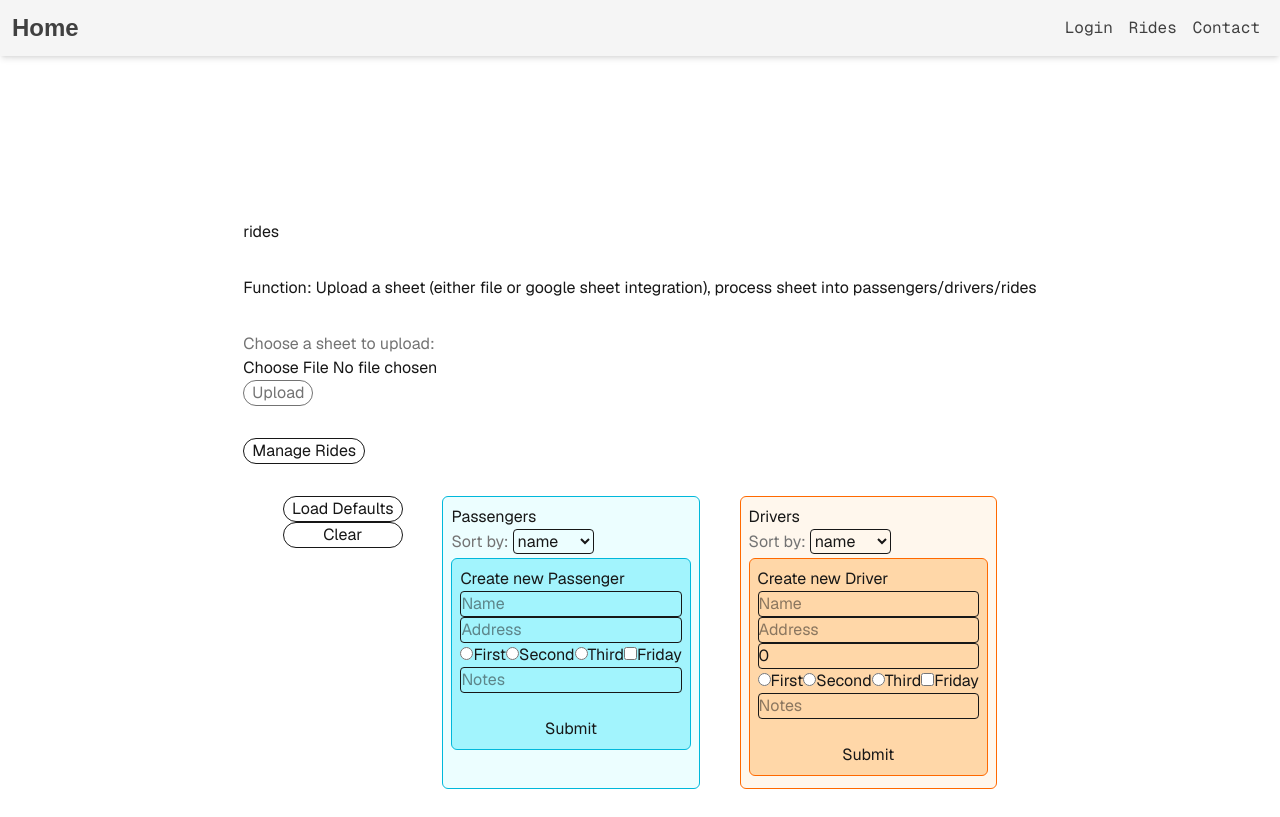
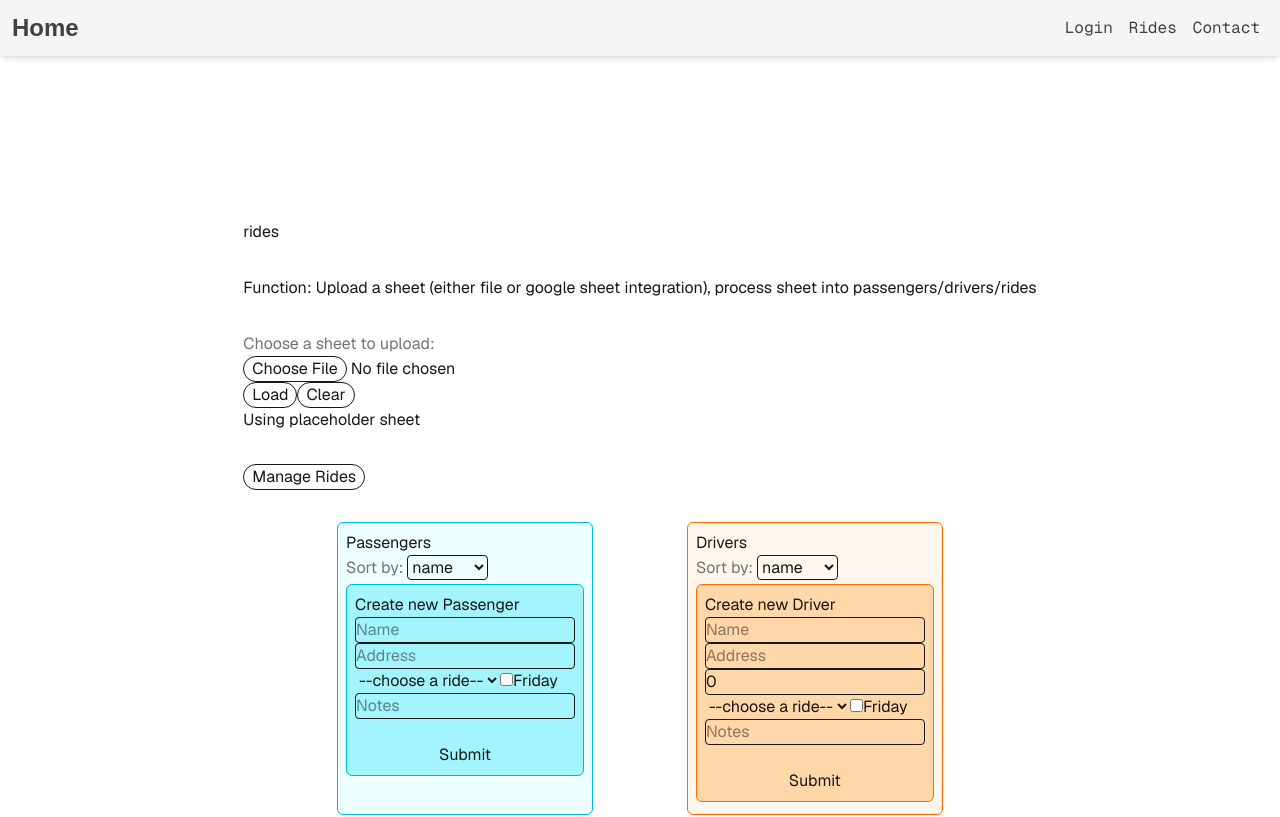
Before and after one commit to agee4/ride-organizer-va, a Next.js app: page /rides in a window 1280 px wide. Shown: the top 817 px of the page. Built offline with nearby package versions, Linux system fonts and the light colour scheme.

Commit message:
Ride page update (meant to be included with previous commit whoops)

```diff
--- a/src/app/rides/page.tsx
+++ b/src/app/rides/page.tsx
@@ -1,6 +1,6 @@
 "use client";
 
-import { ChangeEvent, FormEvent, useEffect, useState } from "react";
+import { ChangeEvent, FormEvent, useEffect, useRef, useState } from "react";
 import { read, utils, writeFile } from "xlsx";
 import { RideTimes } from "../_classes/person";
 import {
@@ -25,13 +25,21 @@ interface AddPassengerFormProps {
 }
 
 const AddPassengerForm = ({ passengerCallback }: AddPassengerFormProps) => {
+  const formRef = useRef<HTMLFormElement>(null);
   const [newPassengerData, setNewPassengerData] = useState<NewPassengerData>({
     name: "",
     address: "",
     notes: "",
   });
-  const updateForm = (event: ChangeEvent<HTMLInputElement>) => {
+  const [rideSelect, setRideSelect] = useState<RideTimes>();
+
+  const updateFormInput = (event: ChangeEvent<HTMLInputElement>) => {
     const { name, value } = event.target;
+    setNewPassengerData({ ...newPassengerData, [name]: value });
+  };
+  const updateFormSelect = (event: ChangeEvent<HTMLSelectElement>) => {
+    const { name, value } = event.target;
+    setRideSelect(value as RideTimes)
     setNewPassengerData({ ...newPassengerData, [name]: value });
   };
   const addNewPassenger = (event: FormEvent) => {
@@ -39,17 +47,12 @@ const AddPassengerForm = ({ passengerCallback }: AddPassengerFormProps) => {
     if (
       !newPassengerData.name ||
       newPassengerData.name.localeCompare("") == 0
-    ) {
-      alert("Please add a valid name");
-      return;
-    }
+    ) return;
     if (
       !newPassengerData.address ||
       newPassengerData.address.localeCompare("") == 0
-    ) {
-      alert("Please add a valid address");
-      return;
-    }
+    ) return;
+    else {
       const newPassengerRides = [];
       if (newPassengerData.friday)
         newPassengerRides.push(newPassengerData.friday);
@@ -65,9 +68,21 @@ const AddPassengerForm = ({ passengerCallback }: AddPassengerFormProps) => {
           notes: newPassengerData.notes,
         })
       );
+      setNewPassengerData({
+        name: "",
+        address: "",
+        notes: "",
+      })
+      formRef.current?.reset();
+      setRideSelect(undefined);
+    }
   };
   return (
-    <form className="my-1 p-2 flex flex-col rounded-md border border-cyan-500 bg-cyan-200 dark:bg-cyan-800">
+    <form
+      className="my-1 p-2 flex flex-col rounded-md border border-cyan-500 bg-cyan-200 dark:bg-cyan-800"
+      onSubmit={addNewPassenger}
+      ref={formRef}
+    >
       <label>Create new Passenger</label>
       <input
         className="rounded-sm border"
@@ -76,7 +91,8 @@ const AddPassengerForm = ({ passengerCallback }: AddPassengerFormProps) => {
         value={newPassengerData.name}
         placeholder="Name"
         required
-        onChange={updateForm}
+        minLength={1}
+        onChange={updateFormInput}
       />
       <input
         className="rounded-sm border"
@@ -85,39 +101,45 @@ const AddPassengerForm = ({ passengerCallback }: AddPassengerFormProps) => {
         value={newPassengerData.address}
         placeholder="Address"
         required
-        onChange={updateForm}
+        minLength={1}
+        onChange={updateFormInput}
       />
       <div className="block">
-        <input
-          type="radio"
+        <select
           name="service"
-          id="first"
+          value={rideSelect}
+          onChange={updateFormSelect}
+        >
+          <option
+            className="dark:text-black"
+          >
+            --choose a ride--
+          </option>
+          <option
+            className="dark:text-black"
             value={RideTimes.FIRST}
-          onChange={updateForm}
-        />
-        <label htmlFor="first">First</label>
-        <input
-          type="radio"
-          name="service"
-          id="second"
+          >
+            First
+          </option>
+          <option
+            className="dark:text-black"
             value={RideTimes.SECOND}
-          onChange={updateForm}
-        />
-        <label htmlFor="second">Second</label>
-        <input
-          type="radio"
-          name="service"
-          id="third"
+          >
+            Second
+          </option>
+          <option
+            className="dark:text-black"
             value={RideTimes.THIRD}
-          onChange={updateForm}
-        />
-        <label htmlFor="third">Third</label>
+          >
+            Third
+          </option>
+        </select>
         <input
           type="checkbox"
           name="friday"
           id="friday"
           value={RideTimes.FRIDAY}
-          onChange={updateForm}
+          onChange={updateFormInput}
         />
         <label htmlFor="friday">Friday</label>
       </div>
@@ -127,10 +149,10 @@ const AddPassengerForm = ({ passengerCallback }: AddPassengerFormProps) => {
         name="notes"
         value={newPassengerData.notes}
         placeholder="Notes"
-        onChange={updateForm}
+        onChange={updateFormInput}
       />
       <br />
-      <button onClick={addNewPassenger}>Submit</button>
+      <button type="submit">Submit</button>
     </form>
   );
 };
@@ -149,49 +171,63 @@ interface AddDriverFormProps {
 }
 
 const AddDriverForm = ({ driverCallback }: AddDriverFormProps) => {
+  const formRef = useRef<HTMLFormElement>(null);
   const [newDriverData, setNewDriverData] = useState<NewDriverData>({
     name: "",
     address: "",
     seats: 0,
     notes: "",
   });
-  const updateForm = (event: ChangeEvent<HTMLInputElement>) => {
+  const [rideSelect, setRideSelect] = useState<RideTimes>();
+
+  const updateFormInput = (event: ChangeEvent<HTMLInputElement>) => {
     const { name, value } = event.target;
+    setNewDriverData({ ...newDriverData, [name]: value });
+  };
+  const updateFormSelect = (event: ChangeEvent<HTMLSelectElement>) => {
+    const { name, value } = event.target;
+    setRideSelect(value as RideTimes)
     setNewDriverData({ ...newDriverData, [name]: value });
   };
   const addNewDriver = (event: FormEvent) => {
     event.preventDefault();
-    if (!newDriverData.name || newDriverData.name.localeCompare("") == 0) {
-      alert("Please add a valid name");
-      return;
-    }
+    if (!newDriverData.name || newDriverData.name.localeCompare("") == 0) return;
     if (
       !newDriverData.address ||
       newDriverData.address.localeCompare("") == 0
-    ) {
-      alert("Please add a valid address");
-      return;
-    }
+    ) return;
     if (!newDriverData.seats || newDriverData.seats < 1) {
       alert("Please add at least one seat");
       return;
     }
-    const newPassengerRides = [];
-    if (newDriverData.friday) newPassengerRides.push(newDriverData.friday);
-    if (newDriverData.service) newPassengerRides.push(newDriverData.service);
+    const newDriverRides = [];
+    if (newDriverData.friday) newDriverRides.push(newDriverData.friday);
+    if (newDriverData.service) newDriverRides.push(newDriverData.service);
     driverCallback(
       new Driver({
         name: newDriverData.name,
-        rides: newPassengerRides,
+        rides: newDriverRides,
         seats: newDriverData.seats,
         address: newDriverData.address,
         college: "UCI",
         notes: newDriverData.notes,
       })
     );
+    setNewDriverData({
+      name: "",
+      address: "",
+      seats: 0,
+      notes: "",
+    })
+    formRef.current?.reset();
+    setRideSelect(undefined);
   };
   return (
-    <form className="my-1 p-2 flex flex-col rounded-md border border-orange-500 bg-orange-200 dark:bg-orange-800">
+    <form
+      className="my-1 p-2 flex flex-col rounded-md border border-orange-500 bg-orange-200 dark:bg-orange-800"
+      onSubmit={addNewDriver}
+      ref={formRef}
+    >
       <label>Create new Driver</label>
       <input
         className="rounded-sm border"
@@ -200,7 +236,8 @@ const AddDriverForm = ({ driverCallback }: AddDriverFormProps) => {
         value={newDriverData.name}
         placeholder="Name"
         required
-        onChange={updateForm}
+        minLength={1}
+        onChange={updateFormInput}
       />
       <input
         className="rounded-sm border"
@@ -209,49 +246,55 @@ const AddDriverForm = ({ driverCallback }: AddDriverFormProps) => {
         value={newDriverData.address}
         placeholder="Address"
         required
-        onChange={updateForm}
+        minLength={1}
+        onChange={updateFormInput}
       />
       <input
         className="rounded-sm border"
         type="number"
         name="seats"
         value={newDriverData.seats}
-        min="0"
+        min="1"
         placeholder="Seats"
         required
-        onChange={updateForm}
+        onChange={updateFormInput}
       />
       <div className="block">
-        <input
-          type="radio"
+        <select
           name="service"
-          id="first"
+          value={rideSelect}
+          onChange={updateFormSelect}
+        >
+          <option
+            className="dark:text-black"
+          >
+            --choose a ride--
+          </option>
+          <option
+            className="dark:text-black"
             value={RideTimes.FIRST}
-          onChange={updateForm}
-        />
-        <label htmlFor="first">First</label>
-        <input
-          type="radio"
-          name="service"
-          id="second"
+          >
+            First
+          </option>
+          <option
+            className="dark:text-black"
             value={RideTimes.SECOND}
-          onChange={updateForm}
-        />
-        <label htmlFor="second">Second</label>
-        <input
-          type="radio"
-          name="service"
-          id="third"
+          >
+            Second
+          </option>
+          <option
+            className="dark:text-black"
             value={RideTimes.THIRD}
-          onChange={updateForm}
-        />
-        <label htmlFor="third">Third</label>
+          >
+            Third
+          </option>
+        </select>
         <input
           type="checkbox"
           name="friday"
           id="friday"
           value={RideTimes.FRIDAY}
-          onChange={updateForm}
+          onChange={updateFormInput}
         />
         <label htmlFor="friday">Friday</label>
       </div>
@@ -261,10 +304,10 @@ const AddDriverForm = ({ driverCallback }: AddDriverFormProps) => {
         name="notes"
         value={newDriverData.notes}
         placeholder="Notes"
-        onChange={updateForm}
+        onChange={updateFormInput}
       />
       <br />
-      <button onClick={addNewDriver}>Submit</button>
+      <button type="submit">Submit</button>
     </form>
   );
 };
@@ -294,6 +337,7 @@ interface DriverParse {
 }
 
 export default function Page() {
+  const fileSelectorRef = useRef<HTMLInputElement>(null);
   const [selectedFile, setSelectedFile] = useState<File | null>(null);
 
   const [passengerList, setPassengerList] = useState<Passenger[]>([]);
@@ -316,6 +360,13 @@ export default function Page() {
     }
   };
 
+  const usePlaceholder = () => {
+    setSelectedFile(null)
+    if (fileSelectorRef.current) fileSelectorRef.current.value = "";
+    setPassengerList([]);
+    setDriverList([]);
+  }
+
   const updatePassengerSort = (event: ChangeEvent<HTMLSelectElement>) => {
     setPassengerSort(event.target.value as PassengerSort);
     if (debug) console.log("Set Passenger sort to: " + event.target.value);
@@ -337,7 +388,7 @@ export default function Page() {
   const loadTest = () => {
     {
       (async () => {
-        const f = await fetch("/placeholdersheet.xlsx");
+        const f = selectedFile ? selectedFile : await fetch("/placeholdersheet.xlsx");
         const ab = await f.arrayBuffer();
 
         const wb = read(ab);
@@ -351,6 +402,7 @@ export default function Page() {
         for (let x of passengerdata) {
           mainrideneeds = [];
           backuprideneeds = [];
+          if (x["Rides"])
             for (let ride of x.Rides.split(", "))
               switch (ride) {
                 case "Friday Bible Study 7:00pm":
@@ -381,11 +433,11 @@ export default function Page() {
               }
           filepassengers.push(
             new Passenger({
-              name: x.Name,
+              name: (x.Name ? x.Name : ""),
               rides: mainrideneeds,
-              address: x.Address,
-              college: x.College,
-              year: x.Year as Year,
+              address: (x.Address ? x.Address : ""),
+              college: (x.College ? x.College : ""),
+              year: (x.Year ? (x.Year as Year) : Year.OTHER),
               backup: backuprideneeds,
               notes: x.Notes,
             })
@@ -434,10 +486,6 @@ export default function Page() {
       })();
     }
   };
-  const clearTest = () => {
-    setPassengerList([]);
-    setDriverList([]);
-  };
 
   const addNewPassenger = (newpassenger: Passenger) => {
     setPassengerList([...passengerList, newpassenger]);
@@ -447,7 +495,7 @@ export default function Page() {
   };
 
   return (
-    <div className="grid grid-rows-[20px_1fr_20px] items-center justify-items-center min-h-screen p-8 pb-20 gap-16 sm:p-20 font-[family-name:var(--font-geist-sans)]">
+    <div className="grid grid-rows-[20px_1fr_20px] items-center justify-items-center min-h-[calc(100vh-132px)] p-8 pb-20 gap-16 sm:p-20 font-[family-name:var(--font-geist-sans)]">
       <main className="flex flex-col gap-8 row-start-2 items-center sm:items-start">
         <h1>rides</h1>
         <p>
@@ -455,24 +503,31 @@ export default function Page() {
           process sheet into passengers/drivers/rides
         </p>
 
-        <form>
+        <div>
           <label className="block">
             <span className="text-neutral-500">Choose a sheet to upload:</span>
             <br />
             <input
+              className="file:rounded-full file:border file:px-2"
               type="file"
               onChange={handleFileChange}
               accept=".xlsx,.xls,.csv,.ods,.gsheet"
+              ref={fileSelectorRef}
             />
           </label>
+          <div className="flex flex-row">
             <button
               className="rounded-full border px-2 disabled:text-neutral-500"
-            disabled={!selectedFile}
-            /* onClick={} */
+              onClick={loadTest}
             >
-            Upload
+              Load
             </button>
-        </form>
+              <button className="rounded-full border px-2" onClick={usePlaceholder}>
+                Clear
+              </button>
+            </div>
+          <p>Using {selectedFile ? selectedFile.name : "placeholder sheet"}</p>
+        </div>
 
         <button className="rounded-full border px-2" onClick={toggleDisplay}>
           {rmDisplay ? "Manage Passengers and Drivers" : "Manage Rides"}
@@ -487,16 +542,6 @@ export default function Page() {
             rmDisplay ? "hidden" : "flex flex-row w-full justify-evenly"
           }
         >
-          {debug && (
-            <div className="flex flex-col">
-              <button className="rounded-full border px-2" onClick={loadTest}>
-                Load Defaults
-              </button>
-              <button className="rounded-full border px-2" onClick={clearTest}>
-                Clear
-              </button>
-            </div>
-          )}
           <div className="p-2 rounded-md border border-cyan-500 bg-cyan-50 dark:bg-cyan-950">
             <h2>Passengers</h2>
             <label>
@@ -531,7 +576,7 @@ export default function Page() {
               <span className="text-neutral-500">Sort by: </span>
               <select
                 className="rounded-sm border"
-                defaultValue={driverSort}
+                value={driverSort}
                 onChange={updateDriverSort}
               >
                 {Object.values(DriverSort).map((option) => (
```
Lines whose indentation alone changed are shown as unchanged.
